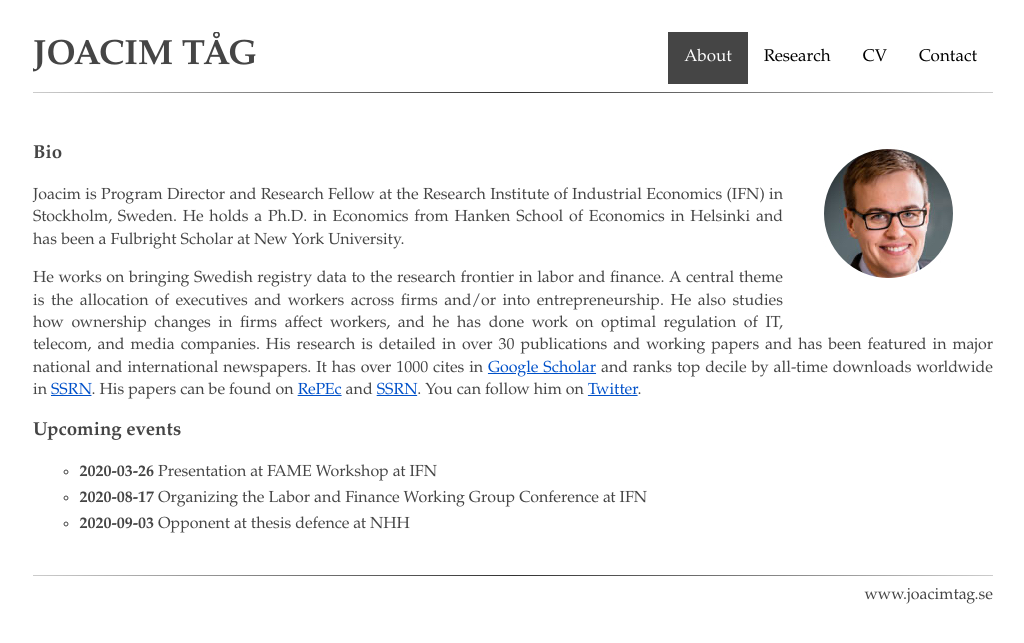
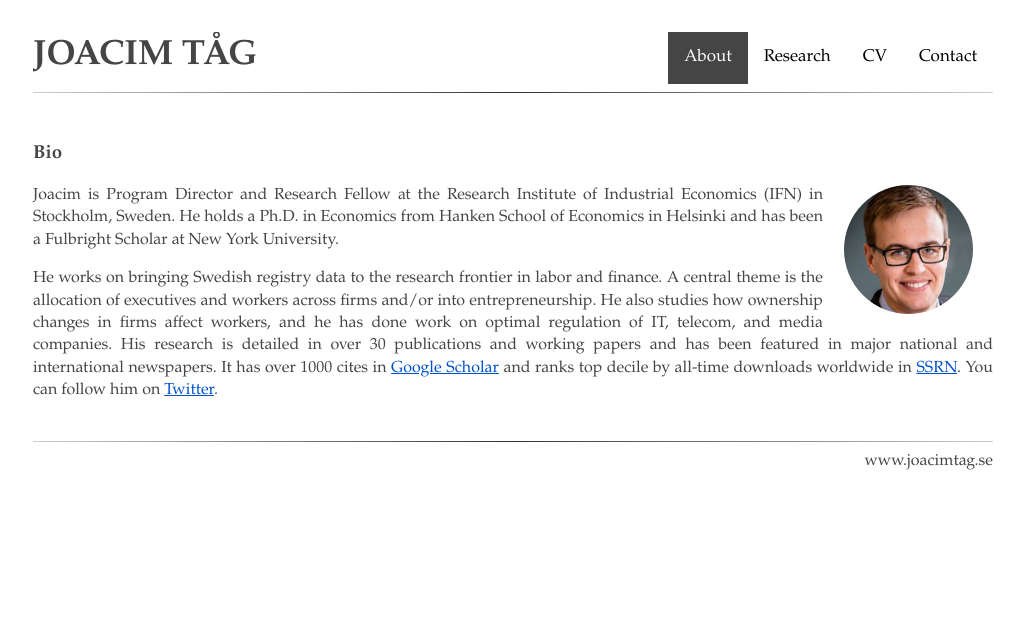
Before and after one commit to joacimtag/joacimtag.github.io, a Jekyll site: the page built from index.md, in a window 1280 px wide. Shown: the top 643 px of the page, without its empty margins (127-1151 px from the left). Built offline with Jekyll 4.4.1, drawn with Linux system fonts in a browser that asks for light colours.

Commit message:
Minor fixes

```diff
--- a/index.md
+++ b/index.md
@@ -3,16 +3,17 @@ title: Home
 layout: default
 ---
 
-<img src="/assets/pictures/joacim_round.jpg" width="130" height="190" align="right" hspace="40">
+
 
 ### Bio
-Joacim is Program Director and Research Fellow at the Research Institute of Industrial Economics (IFN) in Stockholm, Sweden. He holds a Ph.D. in Economics from Hanken School of Economics in Helsinki and has been a Fulbright Scholar at New York University.
+<img src="/assets/pictures/joacim_round.jpg" align="right" hspace="20">Joacim is Program Director and Research Fellow at the Research Institute of Industrial Economics (IFN) in Stockholm, Sweden. He holds a Ph.D. in Economics from Hanken School of Economics in Helsinki and has been a Fulbright Scholar at New York University.
 
-He works on bringing Swedish registry data to the research frontier in labor and finance. A central theme is the allocation of executives and workers across firms and/or into entrepreneurship. He also studies how ownership changes in firms affect workers, and he has done work on optimal regulation of IT, telecom, and media companies. His research is detailed in over 30 publications and working papers and has been featured in major national and international newspapers. It has over 1000 cites in [Google Scholar](http://scholar.google.com/citations?user=Q0dCshQAAAAJ&amp;hl=en) and ranks top decile by all-time downloads worldwide in [SSRN](https://papers.ssrn.com/sol3/cf_dev/AbsByAuth.cfm?per_id=397712). His papers can be found on [RePEc](https://ideas.repec.org/e/ptg3.html) and [SSRN](https://papers.ssrn.com/sol3/cf_dev/AbsByAuth.cfm?per_id=397712). You can follow him on [Twitter](https://twitter.com/joacimtag).
+He works on bringing Swedish registry data to the research frontier in labor and finance. A central theme is the allocation of executives and workers across firms and/or into entrepreneurship. He also studies how ownership changes in firms affect workers, and he has done work on optimal regulation of IT, telecom, and media companies. His research is detailed in over 30 publications and working papers and has been featured in major national and international newspapers. It has over 1000 cites in [Google Scholar](http://scholar.google.com/citations?user=Q0dCshQAAAAJ&amp;hl=en) and ranks top decile by all-time downloads worldwide in [SSRN](https://papers.ssrn.com/sol3/cf_dev/AbsByAuth.cfm?per_id=397712). You can follow him on [Twitter](https://twitter.com/joacimtag).
 
-
+<!---
 ### Upcoming events
 
 * **2020-03-26** Presentation at FAME Workshop at IFN
 * **2020-08-17** Organizing the Labor and Finance Working Group Conference at IFN
 * **2020-09-03** Opponent at thesis defence at NHH
+-->
```
Also changed, not shown: assets/pictures/joacim_round.jpg, 3 other files.
